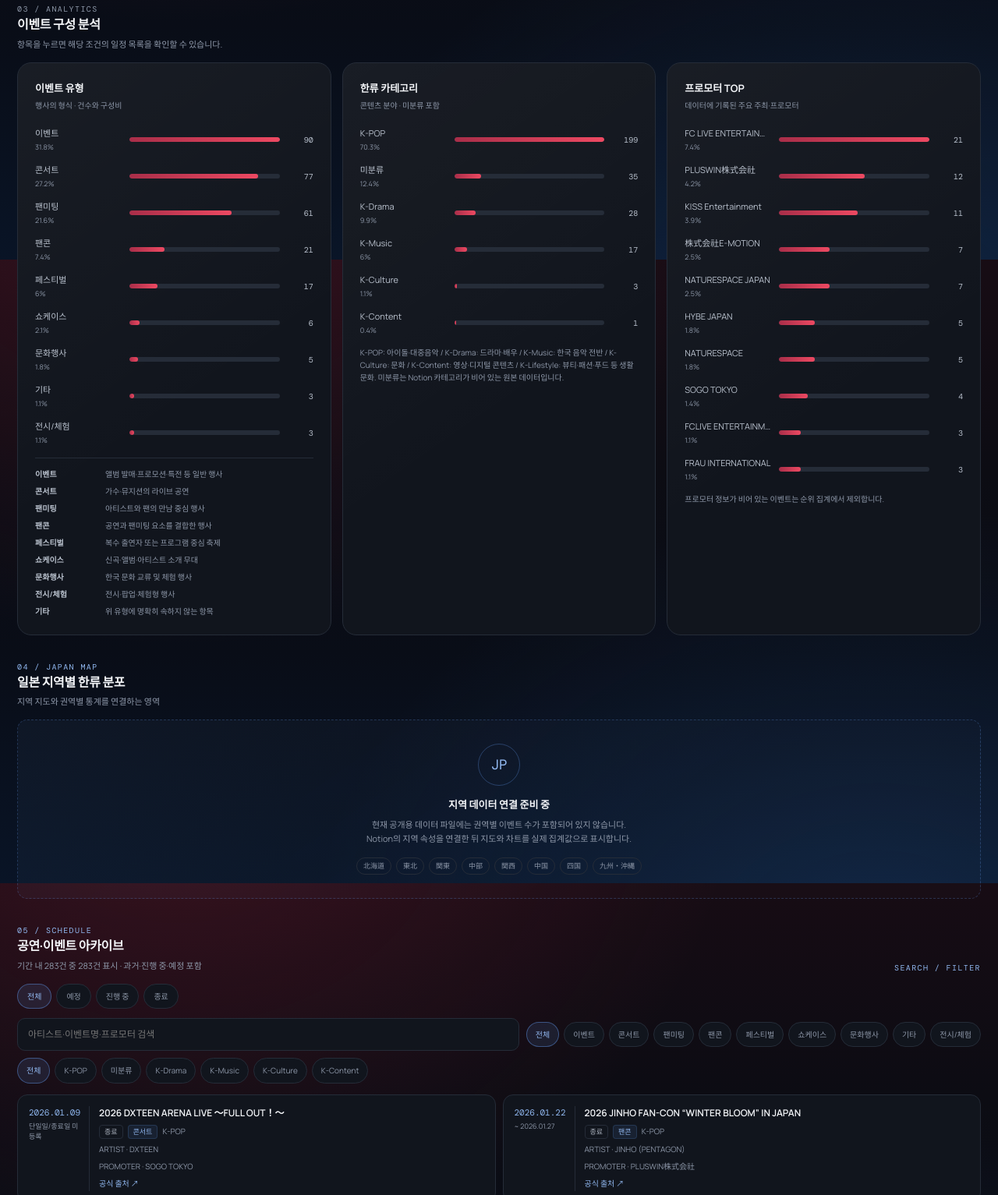
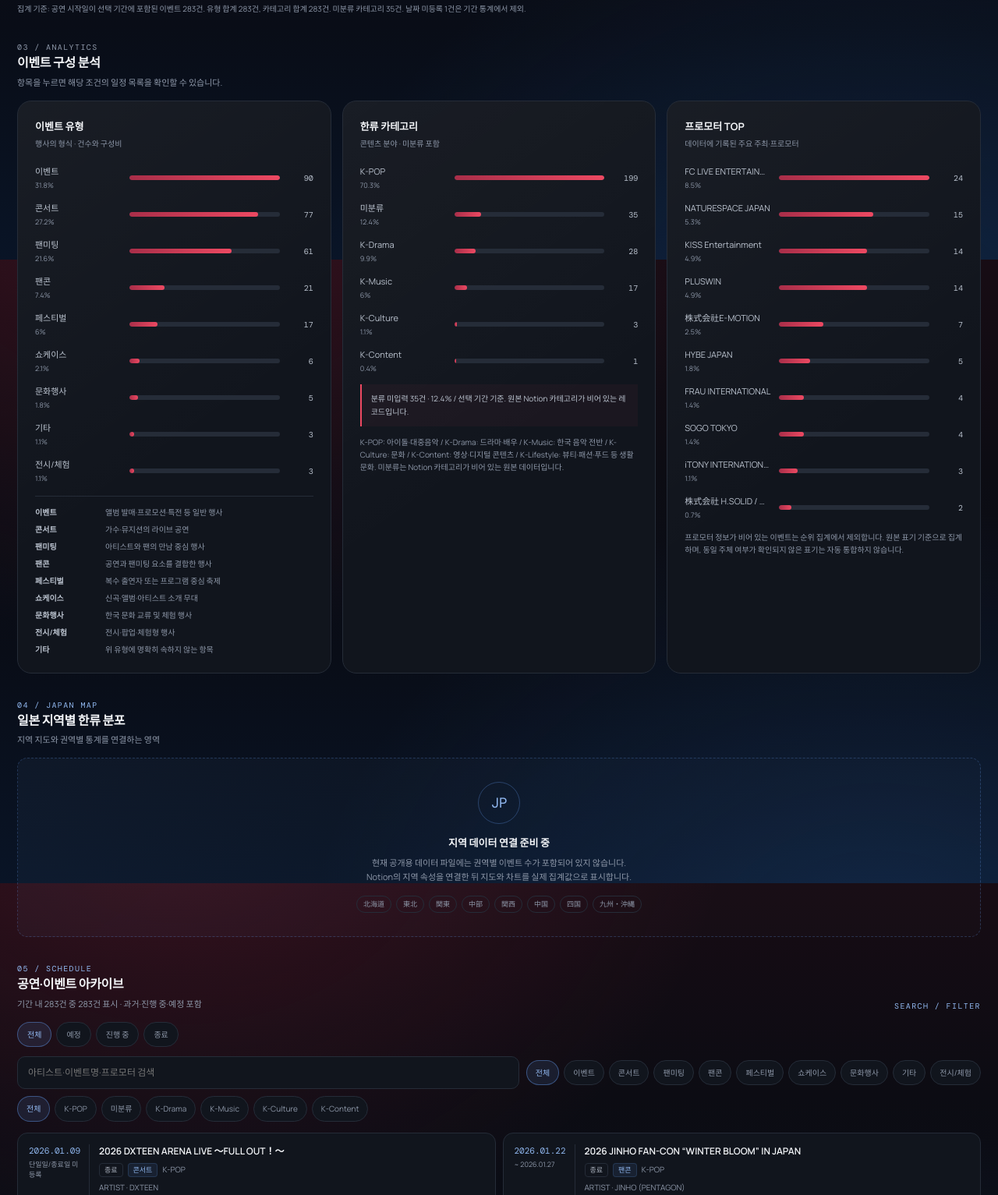
Before and after one commit to neulbo00/K-CULT-in-JAPAN, a plain HTML site: page index.html in a window 1280 px wide. Shown: the part 1267-2800 px from the top of the page at 78% size. Drawn offline with nearby package versions, Linux system fonts and the light colour scheme.

Commit message:
Refine dashboard metrics and normalize promoters
Clarify period metrics, surface category gaps and monthly insights, normalize confirmed promoter name variants in display analytics, and record the work in WORK_LOG_ANALYTICS_2026-11-27.md.

```diff
--- a/index.html
+++ b/index.html
@@ -59,6 +59,7 @@ h1 span{color:var(--red)}
 .year-labels{display:flex;justify-content:space-around;color:var(--muted);font:10px var(--mono);padding-top:9px}
 .legend{display:flex;gap:15px;flex-wrap:wrap;margin-top:14px;color:var(--muted);font-size:10px}
 .legend i{display:inline-block;width:7px;height:7px;border-radius:50%;background:var(--red);margin-right:6px}
+.insight-note{margin:12px 0 0;padding:10px 12px;border-left:2px solid var(--red);background:rgba(255,64,87,.045);color:var(--soft);font-size:10px;line-height:1.7}
 .bars{display:grid;gap:12px}
 .bar-row{display:grid;grid-template-columns:86px 1fr 30px;gap:9px;align-items:center;font-size:11px}
 .bar-name{color:var(--soft);white-space:nowrap;overflow:hidden;text-overflow:ellipsis}
@@ -166,16 +167,16 @@ body{
    <div class="period-help">모든 통계와 일정 목록은 공연 시작일을 기준으로 같은 기간을 적용합니다.</div>
   </div>
   <div class="stats">
-   <article class="card"><div class="stat-label">TOTAL EVENTS <span class="accent">●</span></div><div class="stat-value" id="total">---</div><div class="stat-foot">전체 이벤트 집계</div></article>
+   <article class="card"><div class="stat-label">PERIOD EVENTS <span class="accent">●</span></div><div class="stat-value" id="total">---</div><div class="stat-foot">공연 시작일이 선택 기간에 포함된 건수</div></article>
    <article class="card"><div class="stat-label">EVENT TYPES</div><div class="stat-value" id="type-count">---</div><div class="stat-foot">등록된 이벤트 유형</div></article>
    <article class="card"><div class="stat-label">CATEGORIES</div><div class="stat-value" id="cat-count">---</div><div class="stat-foot">한류 카테고리 종류</div></article>
-   <article class="card"><div class="stat-label">UPCOMING LIST</div><div class="stat-value" id="up-count">---</div><div class="stat-foot">현재 공개 데이터에 포함된 일정</div></article>
+   <article class="card"><div class="stat-label">예정 · 진행 중</div><div class="stat-value" id="up-count">---</div><div class="stat-foot">선택 기간 내 아직 종료되지 않은 이벤트</div></article>
   </div>
  </section>
 
  <section id="trends">
   <div class="section-head"><div><div class="kicker">02 / Trends</div><h2>이벤트 트렌드</h2><p id="trend-caption">선택한 기간의 월별 일정 흐름</p></div></div>
-  <article class="card chart-card"><h3 class="chart-title">월별 이벤트 추이</h3><p class="chart-sub">공연 시작일 기준으로 집계된 월별 건수</p><div class="month-chart" id="months"></div><div class="year-labels" id="years"></div><div class="legend"><span><i></i>월별 이벤트</span><span>막대 높이는 월별 건수 기준</span></div></article>
+  <article class="card chart-card"><h3 class="chart-title">월별 이벤트 추이</h3><p class="chart-sub">공연 시작일 기준으로 집계된 월별 건수</p><div class="month-chart" id="months"></div><div class="year-labels" id="years"></div><div class="legend"><span><i></i>월별 이벤트</span><span>막대 높이는 월별 건수 기준</span></div><p class="insight-note" id="monthly-insight"></p></article>
   <p class="disclaimer" id="integrity-note"></p>
  </section>
 
@@ -187,8 +188,8 @@ body{
     <div><b>이벤트</b><span>앨범 발매·프로모션·특전 등 일반 행사</span></div><div><b>콘서트</b><span>가수·뮤지션의 라이브 공연</span></div><div><b>팬미팅</b><span>아티스트와 팬의 만남 중심 행사</span></div><div><b>팬콘</b><span>공연과 팬미팅 요소를 결합한 행사</span></div><div><b>페스티벌</b><span>복수 출연자 또는 프로그램 중심 축제</span></div><div><b>쇼케이스</b><span>신곡·앨범·아티스트 소개 무대</span></div><div><b>문화행사</b><span>한국 문화 교류 및 체험 행사</span></div><div><b>전시/체험</b><span>전시·팝업·체험형 행사</span></div><div><b>기타</b><span>위 유형에 명확히 속하지 않는 항목</span></div>
    </div></article>
    <article class="card chart-card"><h3 class="chart-title">한류 카테고리</h3><p class="chart-sub">콘텐츠 분야 · 미분류 포함</p><div class="bars" id="categories"></div>
-   <p class="chart-note">K-POP: 아이돌·대중음악 / K-Drama: 드라마·배우 / K-Music: 한국 음악 전반 / K-Culture: 문화 / K-Content: 영상·디지털 콘텐츠 / K-Lifestyle: 뷰티·패션·푸드 등 생활문화. 미분류는 Notion 카테고리가 비어 있는 원본 데이터입니다.</p></article>
-   <article class="card chart-card"><h3 class="chart-title">프로모터 TOP</h3><p class="chart-sub">데이터에 기록된 주요 주최·프로모터</p><div class="bars" id="promoters"></div><p class="chart-note">프로모터 정보가 비어 있는 이벤트는 순위 집계에서 제외합니다.</p></article>
+   <p class="insight-note" id="category-quality"></p><p class="chart-note">K-POP: 아이돌·대중음악 / K-Drama: 드라마·배우 / K-Music: 한국 음악 전반 / K-Culture: 문화 / K-Content: 영상·디지털 콘텐츠 / K-Lifestyle: 뷰티·패션·푸드 등 생활문화. 미분류는 Notion 카테고리가 비어 있는 원본 데이터입니다.</p></article>
+   <article class="card chart-card"><h3 class="chart-title">프로모터 TOP</h3><p class="chart-sub">데이터에 기록된 주요 주최·프로모터</p><div class="bars" id="promoters"></div><p class="chart-note">프로모터 정보가 비어 있는 이벤트는 순위 집계에서 제외합니다. 원본 표기 기준으로 집계하며, 동일 주체 여부가 확인되지 않은 표기는 자동 통합하지 않습니다.</p></article>
   </div>
  </section>
 
@@ -233,6 +234,24 @@ body{
  }
  function setPresetFromDates(){ $("period-preset").value="custom";start=$("period-start").value||"0001-01-01";end=$("period-end").value||"9999-12-31";renderAll(); }
  function counts(rows,key){var map={};rows.forEach(function(e){var k=e[key]||"미분류";map[k]=(map[k]||0)+1;});return Object.keys(map).map(function(k){return [k,map[k]];}).sort(function(a,b){return b[1]-a[1]||a[0].localeCompare(b[0],"ko");});}
+ var promoterAliases={
+  "FCLIVE ENTERTAINMENT":"FC LIVE ENTERTAINMENT",
+  "NATURESPACE":"NATURESPACE JAPAN",
+  "NATURESPACE Japan":"NATURESPACE JAPAN",
+  "PLUSWIN株式会社":"PLUSWIN",
+  "KISS Entertainment Inc.":"KISS Entertainment",
+  "株式会社フラウ・インターナショナル":"FRAU INTERNATIONAL",
+  "JJ Bliss":"JJ Bliss",
+  "合同会社 JJ Bliss":"JJ Bliss",
+  "株式会社Chapter-I":"Chapter-I",
+  "Universal Music Japan":"UNIVERSAL MUSIC JAPAN",
+  "株式会社インタラクティブメディアミックス":"IMX",
+  "株式会社インタラクティブメディアミックス（IMX）":"IMX",
+  "株式会社 J HARMONY":"J HARMONY",
+  "J HARMONY":"J HARMONY",
+  "WORLD ENTERTAINMENT合同会社":"WORLD ENTERTAINMENT"
+ };
+ function promoterCounts(rows){var map={};rows.forEach(function(e){var raw=e.promoter||"미분류";var key=promoterAliases[raw]||raw;map[key]=(map[key]||0)+1;});return Object.keys(map).map(function(k){return [k,map[k]];}).sort(function(a,b){return b[1]-a[1]||a[0].localeCompare(b[0],"ko");});}
  function renderBars(id,rows,total,kind){
   var root=$(id);root.replaceChildren();var max=Math.max.apply(null,rows.map(function(r){return r[1];}).concat([1]));
   rows.forEach(function(r){
@@ -248,6 +267,9 @@ body{
  function renderMonths(rows){
   var map={};rows.forEach(function(e){var m=e.start.slice(0,7);map[m]=(map[m]||0)+1;});
   var months=Object.keys(map).sort(),max=Math.max.apply(null,months.map(function(m){return map[m];}).concat([1]));
+  var ranked=months.slice().sort(function(a,b){return map[b]-map[a]||a.localeCompare(b);}).slice(0,2);
+  if(!ranked.length){$("monthly-insight").textContent="선택 기간에 집계할 시작일 데이터가 없습니다.";}
+  else{$("monthly-insight").textContent="등록 건수가 많은 달: "+ranked.map(function(m){return m.replace("-",".")+" "+fmt(map[m])+"건";}).join(" · ")+". 공연 시작일 기준 등록 건수이며, 기준일 이후 월에는 예정 일정이 포함됩니다."; }
   $("months").replaceChildren();$("years").replaceChildren();
   months.forEach(function(m){var el=document.createElement("div");el.className="month"+(m===today.slice(0,7)?" current":"");
    var count=document.createElement("span");count.className="month-count";count.textContent=map[m];
@@ -295,12 +317,14 @@ body{
   });
  }
  function renderAll(){
-  var rows=rangeEvents(),n=rows.length,types=counts(rows,"type"),cats=counts(rows,"category"),promoters=counts(rows,"promoter").filter(function(x){return x[0]!=="미분류";}).slice(0,10);
+  var rows=rangeEvents(),n=rows.length,types=counts(rows,"type"),cats=counts(rows,"category"),promoters=promoterCounts(rows).filter(function(x){return x[0]!=="미분류";}).slice(0,10);
   $("snapshot-caption").textContent=(start.startsWith("0001")&&end.startsWith("9999")?"전체 기간":dateLabel(start)+" ~ "+dateLabel(end))+" · 공연 시작일 기준";
   $("total").textContent=fmt(n);$("type-count").textContent=types.length;$("cat-count").textContent=cats.length;
   $("hero-total").textContent=fmt(D.total);$("hero-period").textContent="전체 DB "+fmt(D.total)+"건 · 데이터 기준 "+D.generatedAt;
   $("up-count").textContent=fmt(rows.filter(function(e){return statusOf(e)!=="종료";}).length);
   $("integrity-note").textContent="집계 기준: 공연 시작일이 선택 기간에 포함된 이벤트 "+fmt(n)+"건. 유형 합계 "+fmt(types.reduce(function(a,x){return a+x[1];},0))+"건, 카테고리 합계 "+fmt(cats.reduce(function(a,x){return a+x[1];},0))+"건. 미분류 카테고리 "+fmt((cats.find(function(x){return x[0]==="미분류";})||["",0])[1])+"건. 날짜 미등록 "+fmt(D.events.filter(function(e){return !e.start;}).length)+"건은 기간 통계에서 제외.";
+  var unclassified=(cats.find(function(x){return x[0]==="미분류";})||["",0])[1];
+  $("category-quality").textContent="분류 미입력 "+fmt(unclassified)+"건 · "+pct(unclassified,n)+"% / 선택 기간 기준. 원본 Notion 카테고리가 비어 있는 레코드입니다.";
   $("trend-caption").textContent="공연 시작일 기준 · "+fmt(n)+"건";
   renderMonths(rows);renderBars("types",types,n,"type");renderBars("categories",cats,n,"category");renderBars("promoters",promoters,n,null);
   renderFilterButtons();renderSchedule();
```
Also changed, not shown: 1 other file.
